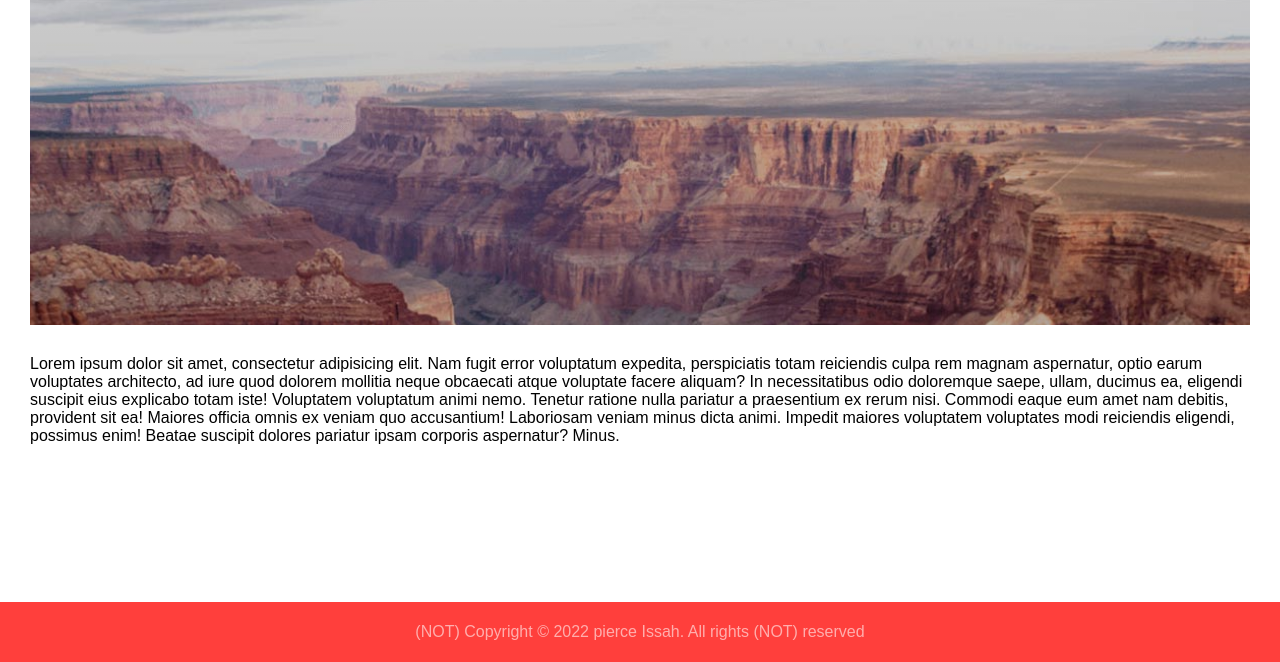
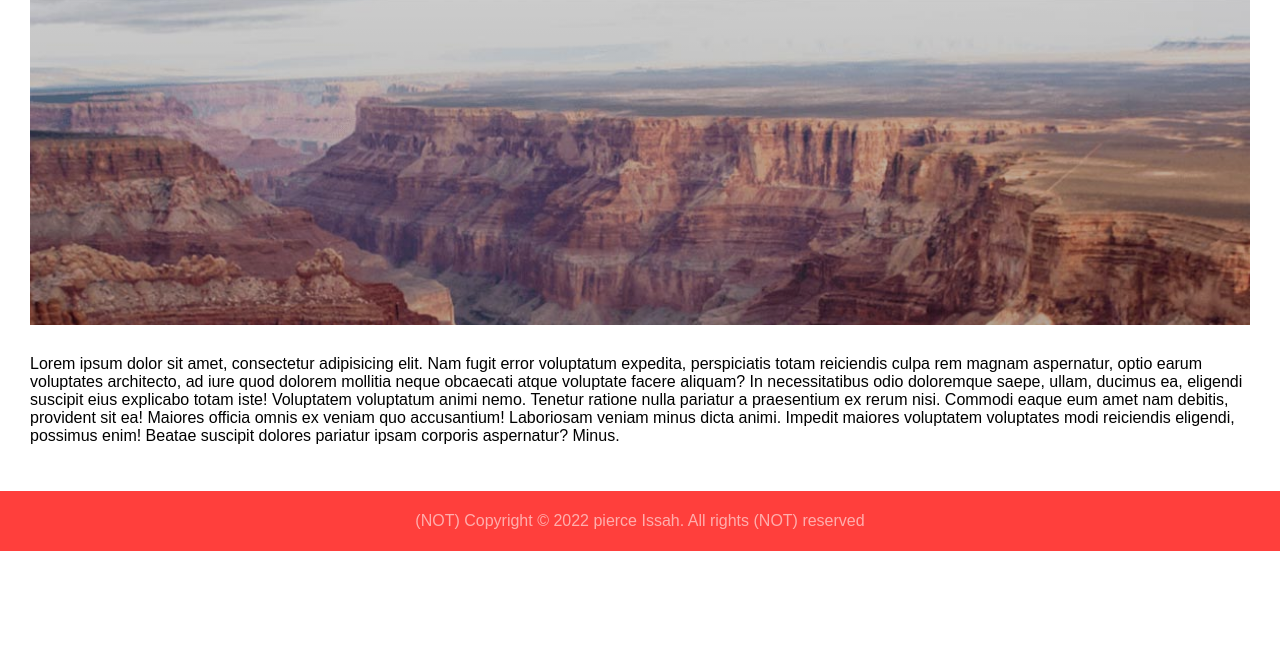
Before and after one commit to PJIceskull/MVC-Nav2, a website with bundled scripts: page index.html in a window 1280 px wide. Shown: the part 138-800 px from the top of the page. Built offline with nearby package versions, Linux system fonts and the light colour scheme.

Commit message:
removed width:100%

```diff
--- a/scss/nav/nav.scss
+++ b/scss/nav/nav.scss
@@ -1,6 +1,6 @@
 nav {
   height: 50px;
-  width: 100%;
+  // width: 100%;
   display: flex;
   align-items: center;
   justify-content: space-evenly;
@@ -13,15 +13,15 @@ nav {
 }
 
 footer {
-  height: 60px;
-  width: 100%;
   display: flex;
   align-items: center;
   justify-content: space-evenly;
+  height: 60px;
+  // width: 100%;
   background-color: #ff3f3c;
   font-family: sans-serif;
-  // color: #fff;
   color: #ffaead;
-  position: fixed;
-  bottom: 0;
+  // position: fixed;
+  // bottom: 0;
+  // margin-top: 50px;
 }
```
Also changed, not shown: css/styles.css, 1 other file.
